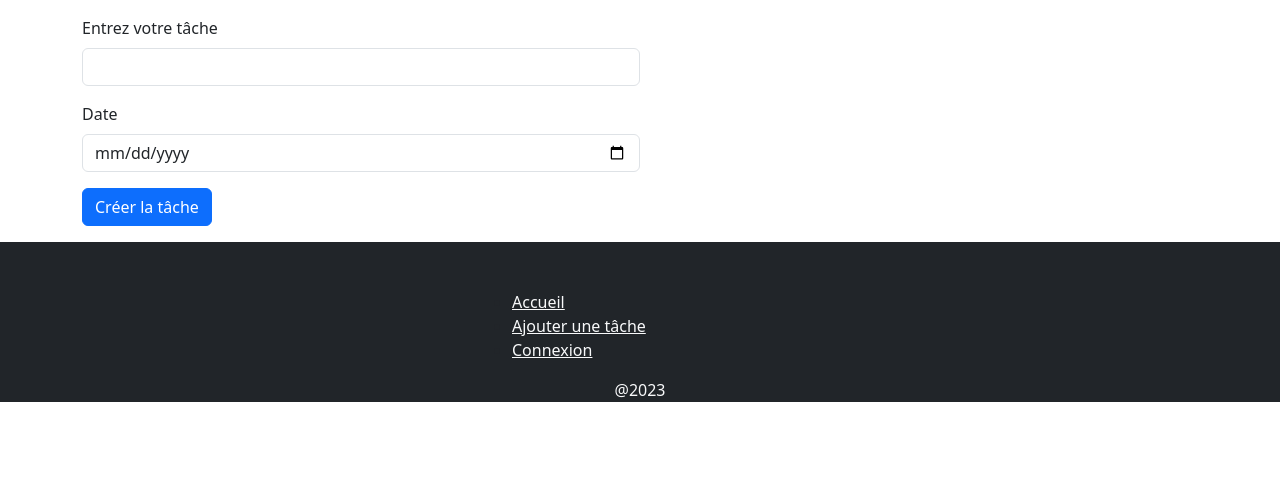
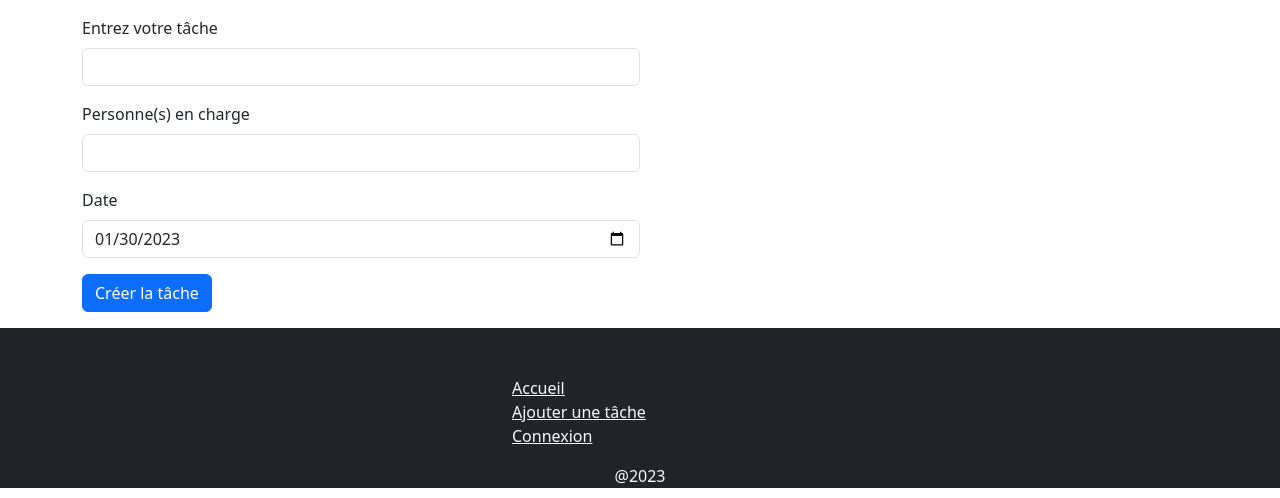
Before and after one commit to Lpiedagnel/To-do-list-with-php-mysql-bootstrap-5, a PHP site: page /add_task.php in a window 1280 px wide. Shown: the part 56-554 px from the top of the page. Run offline with PHP 8.4, Linux system fonts and the light colour scheme.

Commit message:
Create form to store task in database

```diff
--- a/config/db.php
+++ b/config/db.php
@@ -1,13 +1,11 @@
 <?php
 require_once('config/config.php');
 
-function connect_to_database() {
+function connect_to_database()
+{
     try {
         $conn = new PDO('mysql:host=' . DB_HOST . ';dbname=' . DB_NAME, DB_USER, DB_PASSWORD);
-        $isConnected = true;
-        echo 'Connected to the database!';
         return $conn;
-
     } catch (PDOException $e) {
         echo 'Error to connected to the database: ' . $e->getMessage();
         die();
--- a/elements/create_task_form.php
+++ b/elements/create_task_form.php
@@ -1,11 +1,15 @@
-<form class="col-6 my-3">
+<form class="col-6 my-3" action="task_validation.php" method="POST">
   <div class="mb-3">
-    <label for="exampleInputEmail1" class="form-label">Entrez votre tâche</label>
-    <input type="text" class="form-control" id="exampleInputEmail1" aria-describedby="emailHelp">
+    <label for="task_name" class="form-label">Entrez votre tâche</label>
+    <input type="text" class="form-control" name="task_name" required>
   </div>
   <div class="mb-3">
-    <label for="exampleInputPassword1" class="form-label">Date</label>
-    <input type="date" class="form-control" id="exampleInputPassword1">
+    <label for="person" class="form-label">Personne(s) en charge</label>
+    <input type="text" class="form-control" name="person">
+  </div>
+  <div class="mb-3">
+    <label for="date" class="form-label">Date</label>
+    <input type="date" class="form-control" name="date" value="<?= date('Y-m-d') ?>">
   </div>
   <button type="submit" class="btn btn-primary">Créer la tâche</button>
 </form>
--- a/register.php
+++ b/task_validation.php
@@ -1,5 +1,5 @@
 <?php require_once 'functions/header.php'; ?>
-<?= createHeader('Enregistrement', 'Votre compte est crée !') ?>
+<?= createHeader('Tâche créée', 'Nouvelle tâche créée') ?>
 <?php require 'elements/navbar.php'; ?>
-<?php require 'elements/signup_confirmation.php'; ?>
+<?php require 'elements/create_task_checker.php'; ?>
 <?php require 'elements/footer.php'; ?>
```
Also changed, not shown: elements/create_task_checker.php (added, +19 -0 lines).
